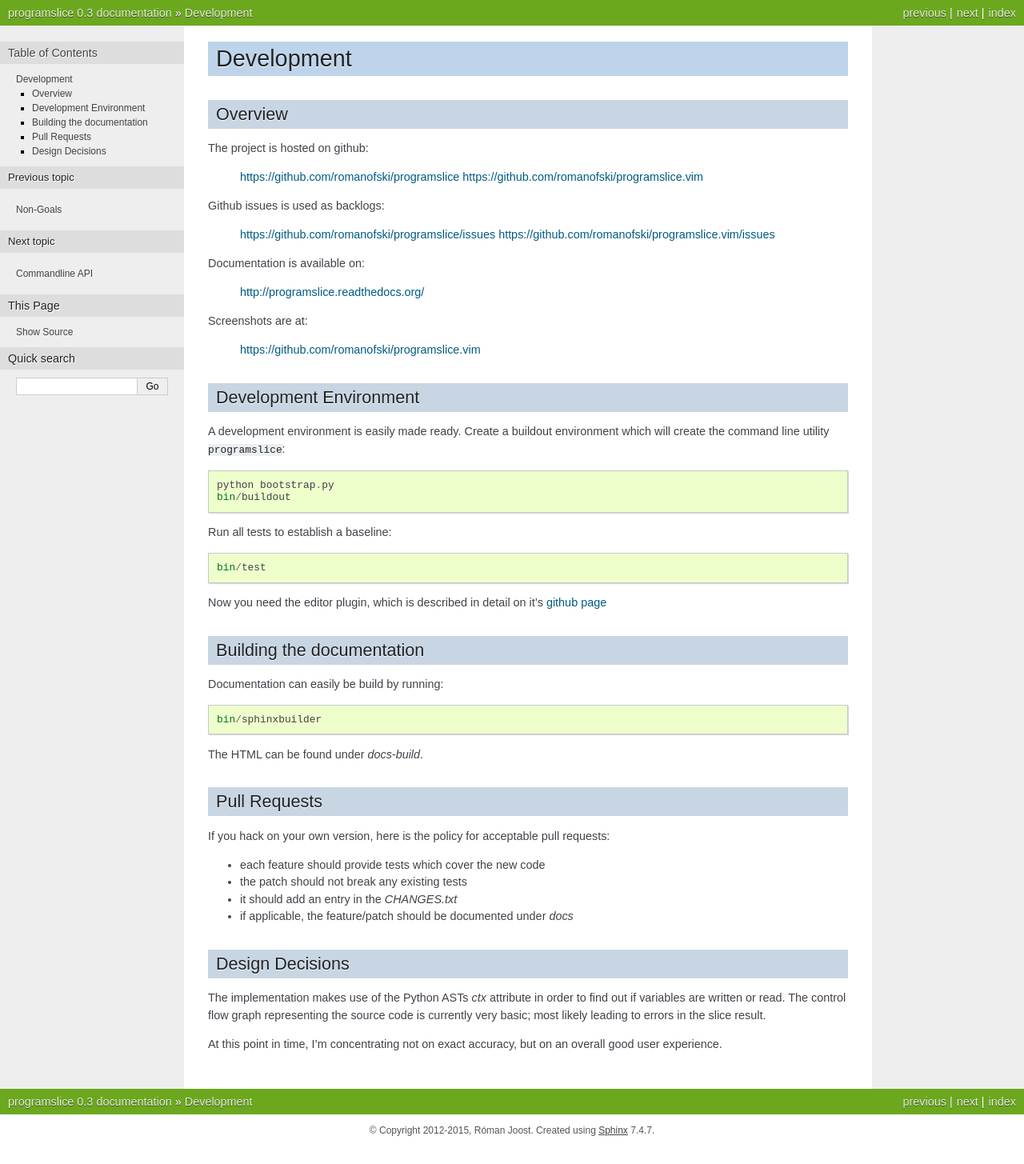
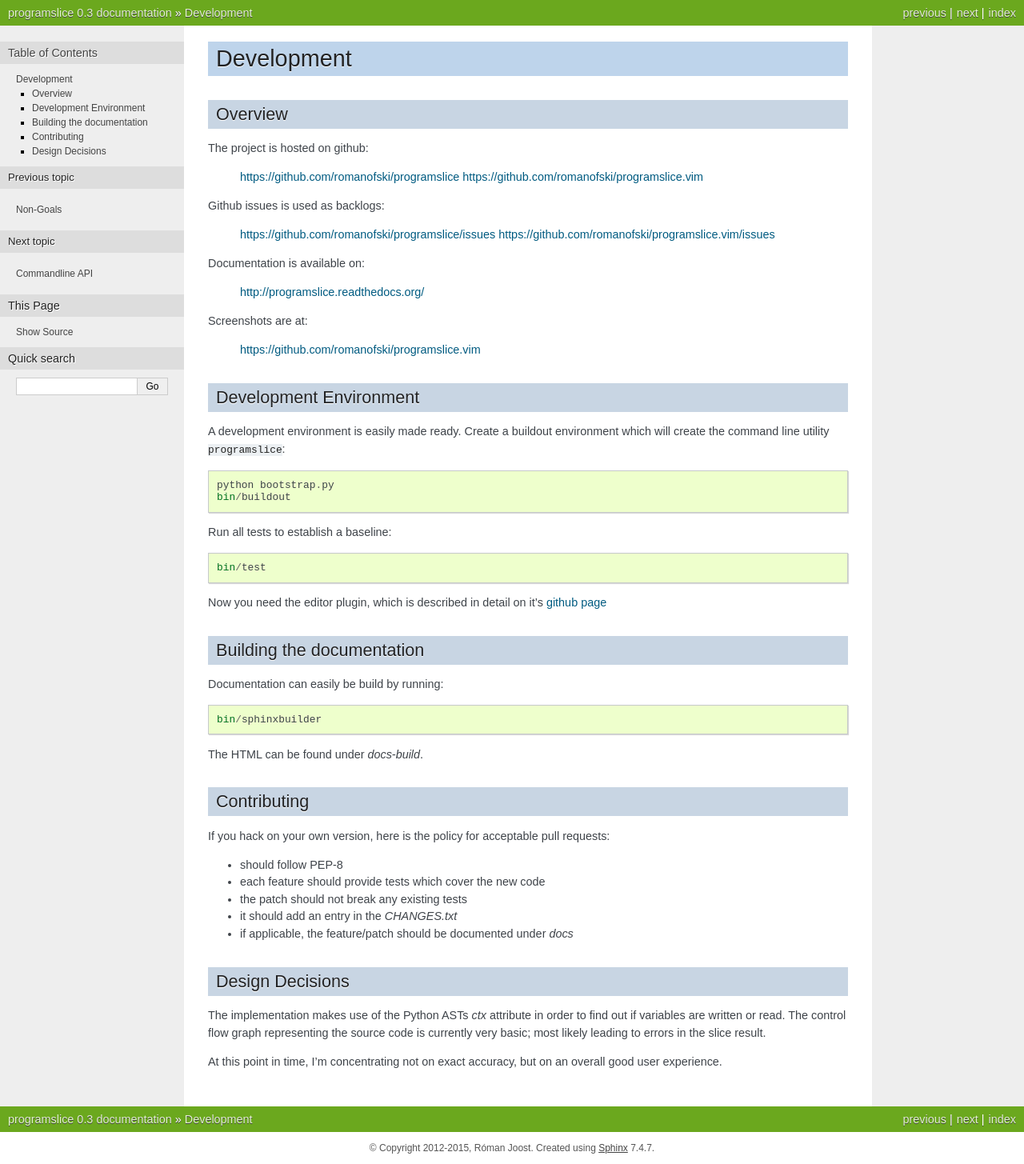
Before and after one commit to romanofski/programslice, a Sphinx documentation site: the page built from docs/development.rst, in a window 1280 px wide. Shown: the whole page at 80% size. Built offline with Sphinx 7.4.7, drawn with Linux system fonts in a browser that asks for light colours; formulas are drawn with MathJax 3; before the commit the page ends 1433 px from its top, so only the background shows below that.

Commit message:
docs: another point about contributing

```diff
--- a/docs/development.rst
+++ b/docs/development.rst
@@ -47,12 +47,13 @@ Documentation can easily be build by running::
 
 The HTML can be found under `docs-build`.
 
-Pull Requests
--------------
+Contributing
+------------
 
 If you hack on your own version, here is the policy for acceptable pull
 requests:
 
+* should follow PEP-8
 * each feature should provide tests which cover the new code
 * the patch should not break any existing tests
 * it should add an entry in the `CHANGES.txt`
```
